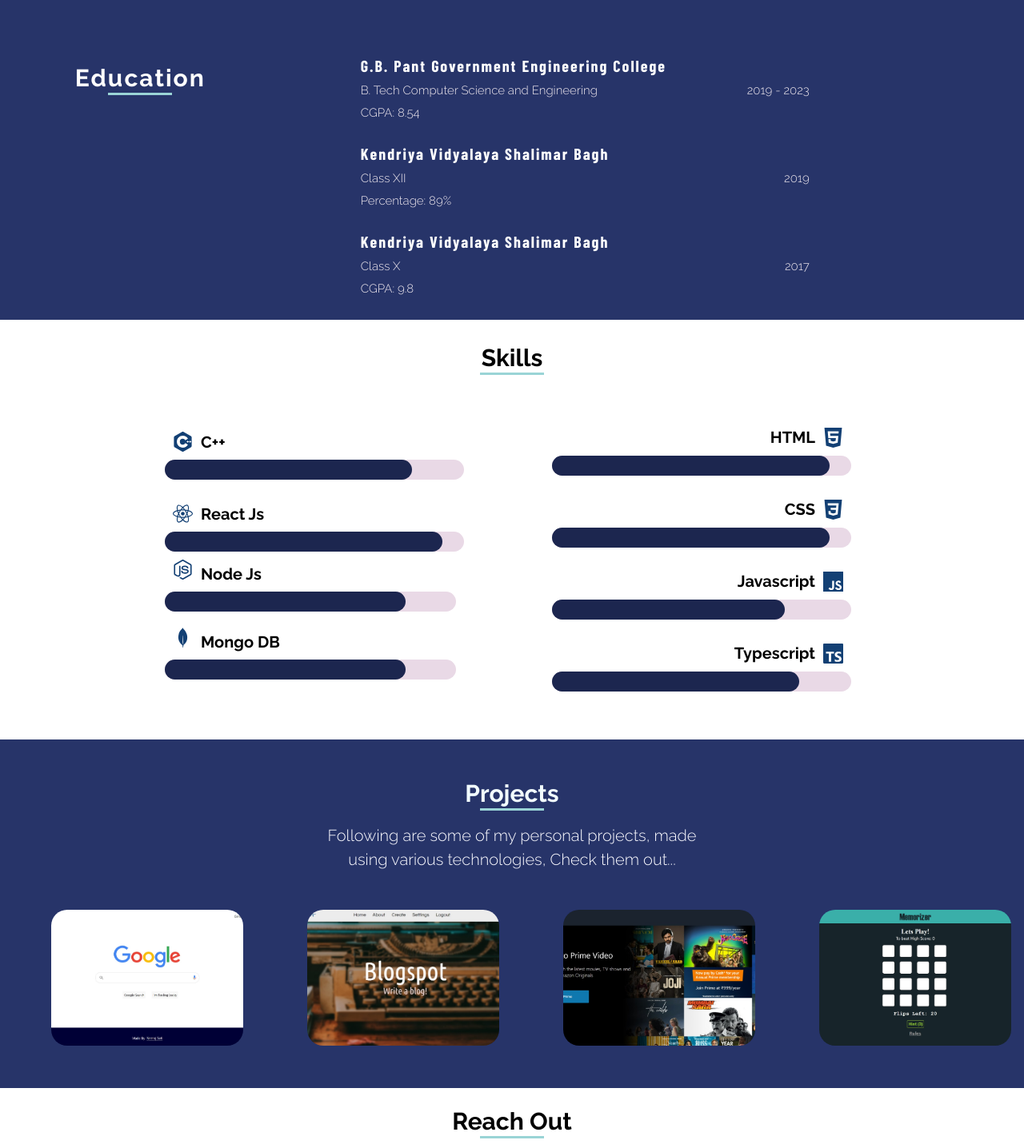
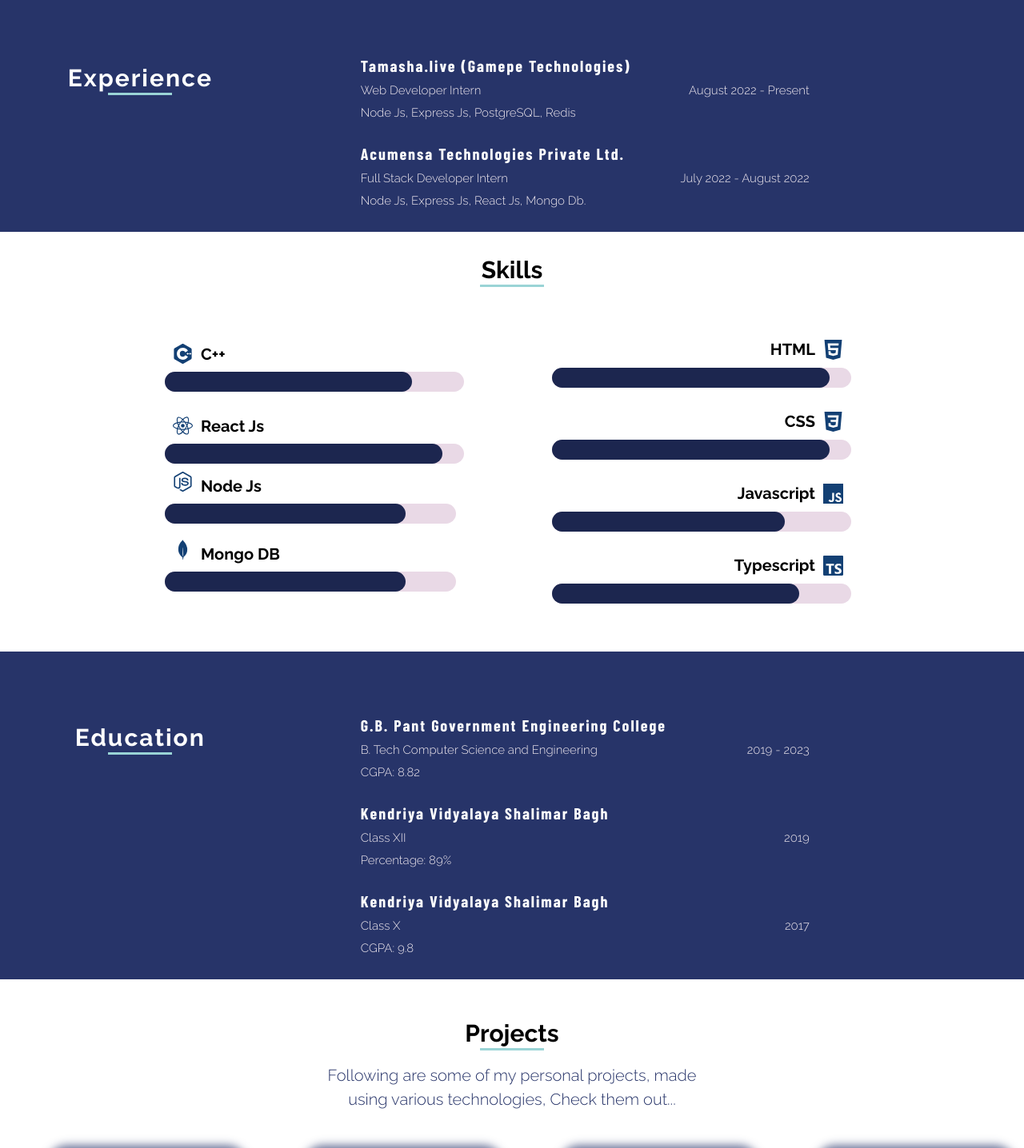
Before and after one commit to NeerajSati/Portfolio, a React (Create React App) app: page / in a window 1280 px wide. Shown: the part 1240-2676 px from the top of the page at 80% size. Built offline with nearby package versions, Linux system fonts and the light colour scheme.

Commit message:
Experience section added

```diff
--- a/src/App.tsx
+++ b/src/App.tsx
@@ -6,14 +6,16 @@
 import MainSection from './components/mainSection/MainSection';
 import Project from './components/Project/Project';
 import Skills from './components/Skills/Skills';
+import Experience from './components/Experience/Experience';
 
 function App() {
   return (
     <div className="App" id='main'>
       <MainSection/>
       <About/>
+      <Experience/>
+      <Skills/>
       <Education/>
-      <Skills/>
       <Project/>
       <Footer/>
     </div>
--- a/src/components/About/About.tsx
+++ b/src/components/About/About.tsx
@@ -9,7 +9,7 @@
                 About Me
             </div>
             <div className='aboutInfo'>
-            <p>I am Neeraj Sati, a third year B.Tech CSE student at G.B. Pant Government Engineering College. I am currently practicing Data Structures and algorithms and active in web development. </p>
+            <p>I am Neeraj Sati, a final year Engineering undergrad at G.B. Pant Government Engineering College. I am currently practicing Data Structures and algorithms and active in web development. </p>
             <p></p>I have knowledge of various Programming Languages like C++, Javascript, React Js, Mongo DB, Express Js, Node Js, HTML, CSS, Typescript, etc. I aspire to become a Software Development Engineer.
 
             <p>If I'm AFK, then I might be listening to music, sketching, watching movies, doing house chores or just overthinking 🥲.</p>
--- a/src/components/Education/Education.tsx
+++ b/src/components/Education/Education.tsx
@@ -17,7 +17,7 @@
                     <p>2019 - 2023</p>
                 </div>
                 <div className='degreeName'>
-                    CGPA: 8.54
+                    CGPA: 8.82
                 </div>
                 <div className='schoolName'>
                     Kendriya Vidyalaya Shalimar Bagh
--- /dev/null
+++ b/src/components/Experience/Experience.tsx
@@ -0,0 +1,37 @@
+import React from 'react'
+
+function Experience() {
+  return (
+    <div className='education'>
+    <div className='educationDiv'>
+        <div className='subTitle'>
+            <div className='aboutTitle educationTitle'>Experience</div>
+        </div>
+        <div className='subDesc'>
+            <div className='schoolName'>
+            Tamasha.live (Gamepe Technologies)
+            </div>
+            <div className='degreeName nopadding'>
+                <p>Web Developer Intern</p>
+                <p>August 2022 - Present</p>
+            </div>
+            <div className='degreeName'>
+            Node Js, Express Js, PostgreSQL, Redis
+            </div>
+            <div className='schoolName'>
+            Acumensa Technologies Private Ltd.
+            </div>
+            <div className='degreeName nopadding'>
+                <p>Full Stack Developer Intern</p>
+                <p>July 2022 - August 2022</p>
+            </div>
+            <div className='degreeName'>
+            Node Js, Express Js, React Js, Mongo Db.
+            </div>
+        </div>
+    </div>
+</div>
+  )
+}
+
+export default Experience
--- a/src/components/Footer/footer.css
+++ b/src/components/Footer/footer.css
@@ -6,13 +6,15 @@
     align-items: center;
     justify-content: center;
     flex-direction: column;
+    background-color: #273469;
+    color: white;
 }
 .footerConnect{
     display: flex;
     margin-top: 10px;
 }
 .connectIcon{
-    color: #10193594;
+    color: #fbfbfbf6;
     margin: 20px;
     font-size: 25px;
 }
@@ -21,6 +23,7 @@
     display: flex;
     align-items: center;
     justify-content: center;
+    background-color: white;
 }
 .footerImg{
     width: 25rem;
--- a/src/components/Project/project.css
+++ b/src/components/Project/project.css
@@ -1,15 +1,15 @@
 .project {
   padding-top: 50px;
   width: 100%;
-  background-color: #273469;
+  background-color: white;
 }
 .projectTitle {
-  color: #f2fdff;
+  color: black;
 }
 .projectDesc {
   margin-top: 20px;
   font-family: "Raleway", sans-serif;
-  color: #fafaff;
+  color: #273469;
   line-height: 30px;
   font-size: 20px;
   display: flex;
@@ -31,6 +31,7 @@
   margin-right: 30px;
   object-fit: cover;
   height: 170px;
+  box-shadow: 0 0 12px 5px #273469ba;
 }
 .projectLink {
   width: 15rem;
```
